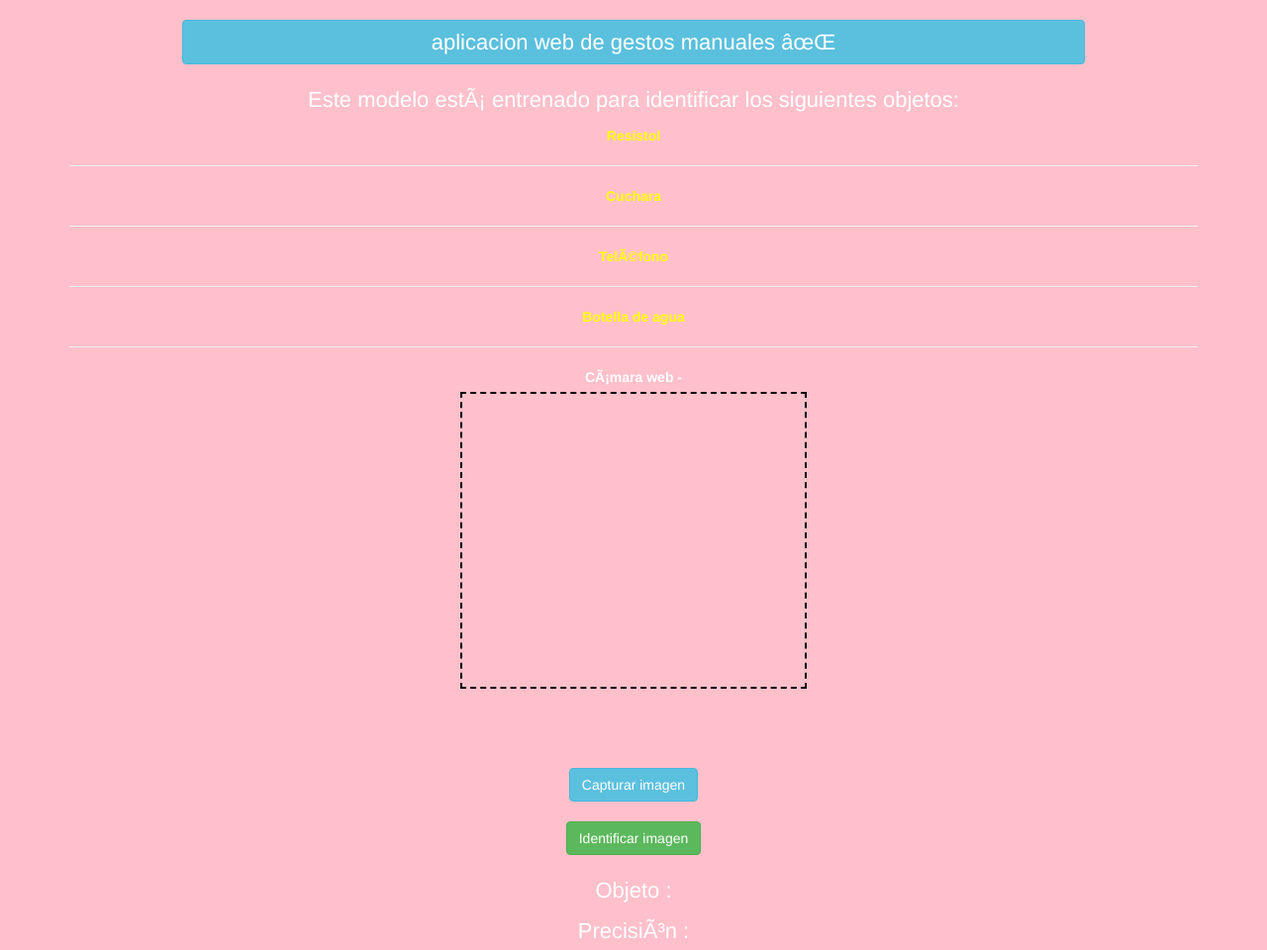
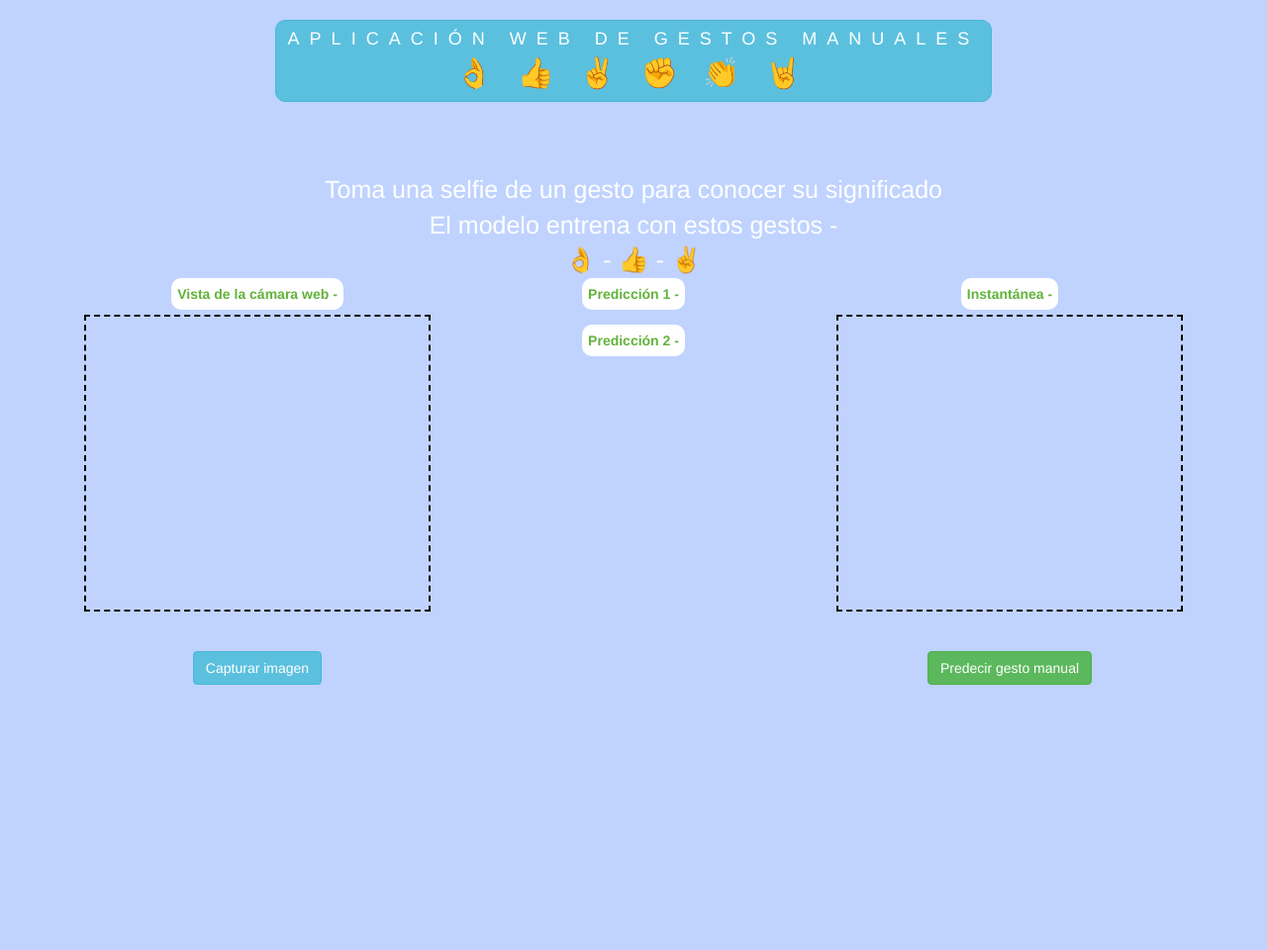
Before and after one commit to nezuko-07/gestos-1, a plain HTML site: page index.html in a window 1280 px wide. Shown: the whole page at 99% size. After the commit the page ends 800 px from the top, so only its background shows below. Drawn offline with nearby package versions, Linux system fonts and the light colour scheme; a script that the page names is missing.

Commit message:
Add files via upload

```diff
--- a/index.html
+++ b/index.html
@@ -1,56 +1,69 @@
 
  <html>
     <head>
-        <title>Reconocimiento de imagen</title>
+      <title>gestos manuales</title>
       <meta name="viewport" content="width=device-width, initial-scale=1.0">
       <link rel="stylesheet" href="https://maxcdn.bootstrapcdn.com/bootstrap/3.4.0/css/bootstrap.min.css">
-        <script type="text/javascript" src="https://gc.kis.v2.scr.kaspersky-labs.com/FD126C42-EBFA-4E12-B309-BB3FDD723AC1/main.js?attr=X_mWfaukU4nR0mCJBCJQqajYokdUMiFEbS6nCpBjOBo0l5YhltwBIqAehOAO9SPduZBiNmqy8x8gvnU5QG37ntfB1GSB-z6aZs3ImzG376M" charset="UTF-8"></script><link rel="stylesheet" crossorigin="anonymous" href="https://gc.kis.v2.scr.kaspersky-labs.com/E3E8934C-235A-4B0E-825A-35A08381A191/abn/main.css?attr=aHR0cHM6Ly9hbWRhdmFsb3MuZ2l0aHViLmlvL0FEVi1yZWNvbm9jaW1pZW50by1pbWFnZW4v"/><script src="https://ajax.googleapis.com/ajax/libs/jquery/3.4.1/jquery.min.js"></script>
+      <script src="https://ajax.googleapis.com/ajax/libs/jquery/3.4.1/jquery.min.js"></script>
       <script src="https://maxcdn.bootstrapcdn.com/bootstrap/3.4.0/js/bootstrap.min.js"></script>
 
       <script src="https://unpkg.com/ml5@0.4.3/dist/ml5.min.js"></script>
       <script src="https://cdnjs.cloudflare.com/ajax/libs/webcamjs/1.0.26/webcam.js"></script>
 
-       <link rel="stylesheet" href="style.css">
-
+      <link rel="stylesheet" type="text/css" href="style.css">
     </head>
 
     <body>
     <div class="container">
 
       <center>
-          <h3 class="btn btn-info heading">aplicacion web de gestos manuales
-            ✌
+        <h3 class="btn btn-info heading">APLICACIÓN WEB DE GESTOS MANUALES
+        <br>
+
+        <span>&#128076;</span>
+        <span>&#128077;</span>
+        <span>&#9996;</span>
+        <span>&#9994;</span>
+        <span>&#128079;</span>
+        <span>&#129304;</span>
         </h3>
+  <div class="nose">
         <br><br>
+            <div>Toma una selfie de un gesto para conocer su significado</div>
 
-          <p style="font-size: 22px;">Este modelo está entrenado para identificar los siguientes objetos: </p>
+            <div>El modelo entrena con estos gestos - </div>
 
-          <b class="name_of_objects">
-            Resistol
-            <hr>
-            Cuchara
-            <hr>
-            Teléfono
-            <hr>
-            Botella de agua
-            <hr>
-          </b>
+            <div>&#128076; - &#128077; - &#9996; </div>
 
-          <label>Cámara web - </label>
+</div>
+            <div class="col-md-4 col-sm-12 col-xs-12">
+            <label>Vista de la cámara web - </label>
             <div id="camera"></div>
             <br><br>
+            <button onclick="take_snapshot();" class="btn btn-info">Capturar imagen</button>
+        </div>
+
+        <div class="col-md-4 col-sm-12 col-xs-12">
+            <label>Predicción 1 - </label>
+            <p class="gesto_name" id="result_gesto_name"></p>
+            <p class="gesto" id="update_gesto"></p>
+
+            <label>Predicción 2 - </label>
+            <p class="gesto_name" id="result_gesto_name2"></p>
+            <p class="gesto" id="update_gesto2"></p>
+          </div>
+
+        <div class="col-md-4 col-sm-12 col-xs-12">
+            <label>Instantánea - </label>
             <div id="result"></div>
             <br><br>
-          <button onclick="take_snapshot();" class="btn btn-info">Capturar imagen</button>
-          <br><br>
-          <button onclick="check();" class="btn btn-success">Identificar imagen</button>
-          <br><br>
+            <button onclick="check();" class="btn btn-success">Predecir gesto manual</button>
+           </div>
 
-          <p style="font-size: 22px;">Objeto : <span id="result_object_name"></span> </p>
-          <p style="font-size: 22px;">Precisión : <span id="result_object_accuracy"></span> </p>
       </center>
 
     </div>
+
   <script src="main.js"></script>
 
     </body>
--- a/main.js
+++ /dev/null
@@ -1,50 +0,0 @@
-
-Webcam.attach( '#camera' );
-
-camera = document.getElementById("camera");
-
-  Webcam.set({
-    width:350,
-    height:300,
-    image_format : 'png',
-    png_quality:90
-  });
-
-function take_snapshot()
-{
-    Webcam.snap(function(data_uri) {
-        document.getElementById("result").innerHTML = '<img id="selfie_image" src="'+data_uri+'"/>';
-    });
-}
-
-  console.log('ml5 version:', ml5.version);
-
-  // Inicializa el método de clasificación de imagen con MobileNet
-//classifier = ml5.imageClassifier('https://teachablemachine.withgoogle.com/models/JACkTMciY/model.json',modelLoaded);
-classifier = ml5.imageClassifier('https://teachablemachine.withgoogle.com/models/2ipEBTuSL/model.json',modelLoaded);
-
-  // Cuando se cargue el modelo
-  function modelLoaded() {
-    console.log('Model Loaded!');
-  }
-
-
-  function check()
-  {
-    img = document.getElementById('selfie_image');
-    classifier.classify(img, gotResult);
-  }
-
-
-// Función que se ejecuta cuando obtenemos algún error en los resultados
-function gotResult(error, results) {
-  // Muestra el error en la consola
-  if (error) {
-    console.error(error);
-  } else {
-    // Los resultados están en un array ordenado por presición.
-    console.log(results);
-    document.getElementById("result_object_name").innerHTML = results[0].label;
-    document.getElementById("result_object_accuracy").innerHTML = results[0].confidence.toFixed(3);
-  }
-}
--- a/style.css
+++ b/style.css
@@ -1,20 +1,44 @@
 body
 {
   color: white;
-  background: pink;
+  background: #c0d3ff;
 }
-.heading
+span
 {
-  width: 80%;
-  font-size: 22px;
+  font-size: 30px;
 }
-#camera
+#camera , #result
 {
   border: 2px dashed black;
   width: 350px;
   height: 300px;
 }
-.name_of_objects, #result_object_name  , #result_object_accuracy
+#result_gesto_name ,#result_gesto_name2
 {
-  color: yellow;
+  color: black;
 }
+.gesto_name
+{
+  font-size: 40px;
+}
+.gesto
+{
+  font-size:48px;
+}
+.heading
+{
+  font-size: 18px;
+  border-radius: 10px;
+  letter-spacing: 10px;
+}
+label
+{
+    font-size: 14px;
+  color: #62b33a;
+  padding: 6px;
+  border-radius: 10px;
+  background-color: white;
+}
+.nose{
+  font-size: 25px;
+}
```
Lines whose indentation alone changed are shown as unchanged.
